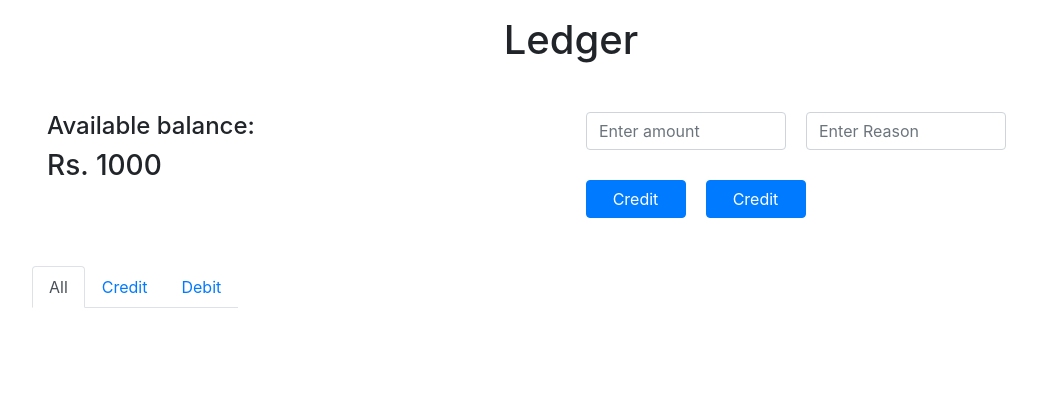
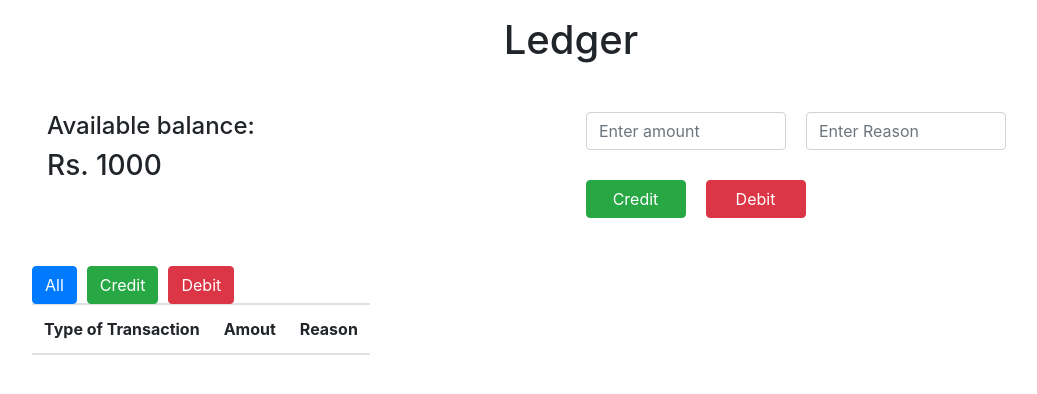
Before and after one commit to atchyutn/Ledger-angular-app, an Angular app: page / in a window 1280 px wide. Shown: the top 394 px of the page, without its empty margins (69-1106 px from the left). Built offline with nearby package versions, Linux system fonts and the light colour scheme.

Commit message:
Added credit and debit changes

```diff
--- a/src/app/Shared/services/transactions.service.ts
+++ b/src/app/Shared/services/transactions.service.ts
@@ -7,24 +7,16 @@ import { Observable, Subject } from 'rxjs';
 export class TransactionsService {
 
   availableBalance: number = 1000;
-  captureData$: Observable<any> | undefined;
-  private captureDataSubject = new Subject<any>();
+  transactionData$: Observable<any>;
+  private transactionDataSubject = new Subject<any>();
 
 
   constructor() {
-     this.captureData$ = this.captureDataSubject.asObservable();
+     this.transactionData$ = this.transactionDataSubject.asObservable();
   }
 
-  captureData(data: any) {
+  transactionData(data: any) {
     console.log(data);
-    this.captureDataSubject.next(data);
-  }
-
-  creditAmout() {
-    // this.availableBalance = this.availableBalance + this;
-  }
-
-   debitAmout(amount: any, reason: any) {
-    // this.availableBalance = this.availableBalance - amount;
+    this.transactionDataSubject.next(data);
   }
 }
--- a/src/app/app.component.html
+++ b/src/app/app.component.html
@@ -16,8 +16,8 @@
               <input type="text" class="form-control"  placeholder="Enter Reason" #reason>
             </div>
              <div class="buttons">
-              <button class="btn btn-primary" (click)="credit(amount.value, reason.value)">Credit</button>
-              <button class="btn btn-primary" (click)="debit(amount.value, reason.value)">Credit</button>
+              <button class="btn btn-success" (click)="credit(amount.value, reason.value)">Credit</button>
+              <button class="btn btn-danger" (click)="debit(amount.value, reason.value)">Debit</button>
             </div>
           </form>
 
--- a/src/app/app.component.ts
+++ b/src/app/app.component.ts
@@ -24,14 +24,14 @@ export class AppComponent {
   credit(amount: any, reason: any) {
     this.transactionService.availableBalance = this.transactionService.availableBalance + parseInt(amount);
     this.balance = this.transactionService.availableBalance;
-    this.transactionArray = this.transactionArray.push({ amount: amount, reason: reason, type: 'credit' });
-    this.transactionService.captureData(this.data);
+    this.transactionArray.push({ amount: amount, reason: reason, type: 'credit' });
+    this.transactionService.transactionData(this.data);
   }
 
   debit(amount: any, reason: any) {
     this.transactionService.availableBalance = this.transactionService.availableBalance - parseInt(amount);
     this.balance = this.transactionService.availableBalance;
-    this.transactionArray = this.transactionArray.push({ amount: amount, reason: reason, type: 'debit' });
-    this.transactionService.captureData(this.data);
+    this.transactionArray.push({ amount: amount, reason: reason, type: 'debit' });
+    this.transactionService.transactionData(this.data);
   }
 }
--- a/src/app/transaction-nav/transaction-nav.component.css
+++ b/src/app/transaction-nav/transaction-nav.component.css
@@ -0,0 +1,3 @@
+button{
+  margin-right: 10px;
+}
--- a/src/app/transaction-nav/transaction-nav.component.html
+++ b/src/app/transaction-nav/transaction-nav.component.html
@@ -1,11 +1,29 @@
 <ul class="nav nav-tabs">
   <li class="nav-item">
-    <a class="nav-link active" href="#">All</a>
+    <button class="btn btn-primary" (click)="showAll()">All</button>
   </li>
   <li class="nav-item">
-    <a class="nav-link" href="#">Credit</a>
+    <button class="btn btn-success" (click)="showCredits()">Credit</button>
   </li>
   <li class="nav-item">
-    <a class="nav-link" href="#">Debit</a>
+    <button class="btn btn-danger" (click)="showDebits()">Debit</button>
   </li>
 </ul>
+
+
+<table class="table">
+  <thead>
+    <tr>
+      <th scope="col">Type of Transaction</th>
+      <th scope="col">Amout</th>
+      <th scope="col">Reason</th>
+    </tr>
+  </thead>
+  <tbody>
+    <tr *ngFor = "let transaction of transactionArray">
+      <td>{{transaction.type}}</td>
+      <td>{{transaction.amount}}</td>
+      <td>{{transaction.reason}}</td>
+    </tr>
+  </tbody>
+</table>
--- a/src/app/transaction-nav/transaction-nav.component.ts
+++ b/src/app/transaction-nav/transaction-nav.component.ts
@@ -1,3 +1,4 @@
+import { TransactionsService } from './../Shared/services/transactions.service';
 import { Component, OnInit } from '@angular/core';
 
 @Component({
@@ -7,9 +8,28 @@ import { Component, OnInit } from '@angular/core';
 })
 export class TransactionNavComponent implements OnInit {
 
-  constructor() { }
-
-  ngOnInit() {
+  transactionArray: any = [];
+  public data: Array<any> = this.transactionArray;
+  transactions: any;
+  constructor(private transactionService: TransactionsService) {
+    this.transactionService.transactionData$.subscribe((data) => {
+      this.data = data;
+      this.transactionArray = this.data;
+    });
+  }
+  ngOnInit(){
   }
 
+  showAll() {
+    this.transactionArray = this.data;
+  }
+  showCredits() {
+    this.transactionArray = this.data.filter(transaction => transaction.type === 'credit');
+    console.log(this.transactionArray);
+  }
+
+  showDebits() {
+    console.log("showing debits");
+    this.transactionArray = this.data.filter(transaction => transaction.type === 'debit');
+  }
 }
```
